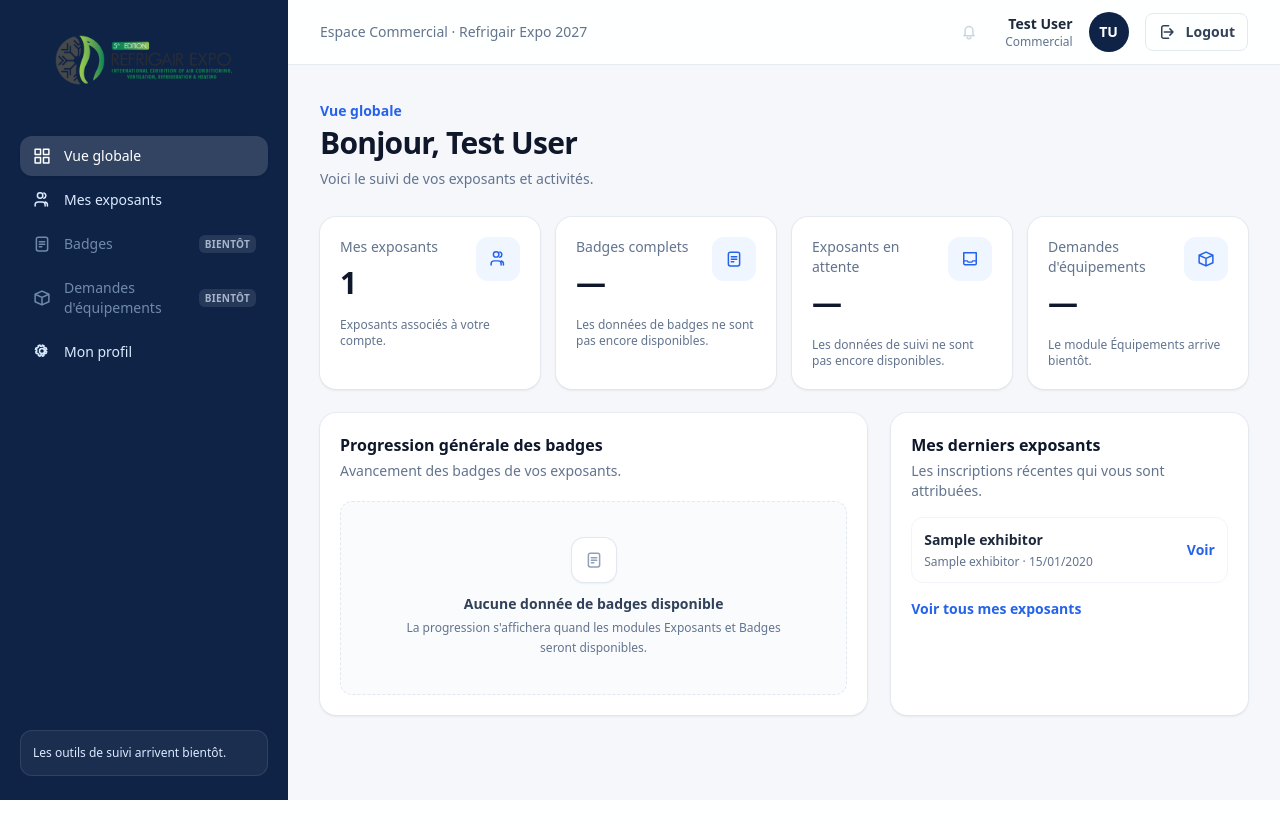
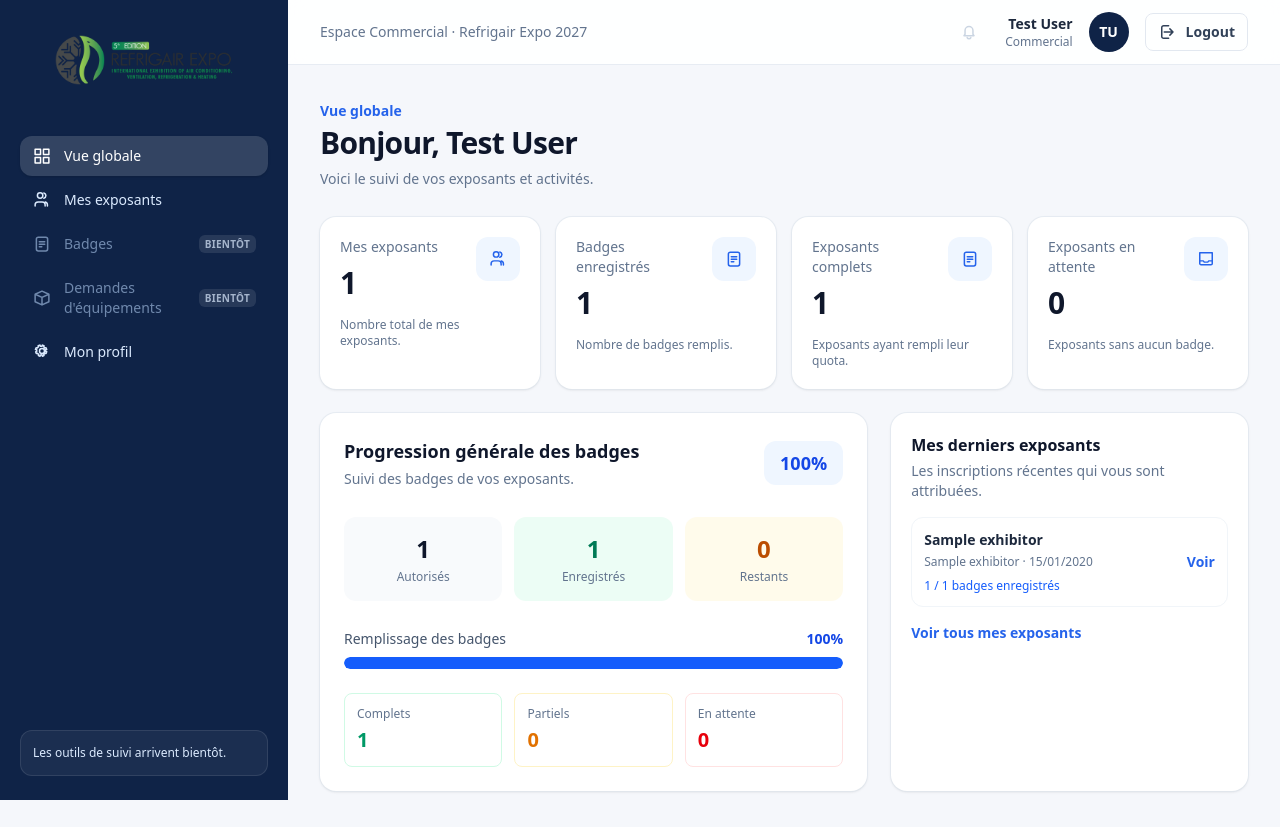
Before and after one commit to AbderrazzakMoujib/Platforme_Refrigair_expo_2027_gestion_de_salon, a Laravel app: page /commercial in a window 1280 px wide. Before the commit the page ends 800 px from the top, so only its background shows below. Run offline with Laravel 12, Linux system fonts and the light colour scheme; a user stored in the database is signed in; data comes from the database, SQL or seed files in the repository; tables that the repository leaves empty hold one stand-in row (values such as "Sample post"); style sheets or scripts are compiled from the project's sources.

Commit message:
Add commercial badge tracking dashboard

```diff
--- a/app/Http/Controllers/CommercialDashboardController.php
+++ b/app/Http/Controllers/CommercialDashboardController.php
@@ -11,14 +11,77 @@ class CommercialDashboardController extends Controller
     {
         $commercial = $request->user();
 
+        // Les exposants dyal commercial connecté uniquement
+        $exhibitors = $commercial->exhibitors()
+            ->withCount('badges')
+            ->get();
+
+        $exhibitorsCount = $exhibitors->count();
+
+        $totalAuthorizedBadges = $exhibitors
+            ->sum('authorized_badges');
+
+        $totalRegisteredBadges = $exhibitors
+            ->sum('badges_count');
+
+        $remainingBadges = max(
+            0,
+            $totalAuthorizedBadges - $totalRegisteredBadges
+        );
+
+        // Exposants li 3emro quota kaml
+        $completedExhibitors = $exhibitors
+            ->filter(fn ($exhibitor) =>
+                $exhibitor->authorized_badges > 0 &&
+                $exhibitor->badges_count >= $exhibitor->authorized_badges
+            )->count();
+
+        // Exposants li mazal ma 3emro 7ta badge
+        $pendingExhibitors = $exhibitors
+            ->filter(fn ($exhibitor) =>
+                $exhibitor->badges_count === 0 &&
+                $exhibitor->authorized_badges > 0
+            )->count();
+
+        $partialExhibitors = $exhibitors
+            ->filter(fn ($exhibitor) =>
+                $exhibitor->badges_count > 0 &&
+                $exhibitor->badges_count < $exhibitor->authorized_badges
+            )->count();
+
+        $badgeProgress = $totalAuthorizedBadges > 0
+            ? round(
+                ($totalRegisteredBadges / $totalAuthorizedBadges) * 100,
+                1
+            )
+            : 0;
+
         return view('commercial.dashboard', [
             'commercial' => $commercial,
-            'exhibitorsCount' => $commercial->exhibitors()->count(),
-            'recentExhibitors' => $commercial->exhibitors()->latest()->limit(5)->get(),
-            'commercialInitials' => collect(preg_split('/\s+/', trim($commercial->name)))
-                ->filter()->take(2)
-                ->map(fn (string $part) => mb_strtoupper(mb_substr($part, 0, 1)))
+            'commercialInitials' => collect(
+                preg_split('/\s+/', trim($commercial->name))
+            )
+                ->filter()
+                ->take(2)
+                ->map(fn (string $part) =>
+                    mb_strtoupper(mb_substr($part, 0, 1))
+                )
                 ->implode('') ?: 'C',
+
+            'exhibitorsCount' => $exhibitorsCount,
+            'totalAuthorizedBadges' => $totalAuthorizedBadges,
+            'totalRegisteredBadges' => $totalRegisteredBadges,
+            'remainingBadges' => $remainingBadges,
+            'completedExhibitors' => $completedExhibitors,
+            'pendingExhibitors' => $pendingExhibitors,
+            'partialExhibitors' => $partialExhibitors,
+            'badgeProgress' => min(100, $badgeProgress),
+
+            'recentExhibitors' => $commercial->exhibitors()
+                ->withCount('badges')
+                ->latest()
+                ->limit(5)
+                ->get(),
         ]);
     }
 }
--- a/resources/views/commercial/dashboard.blade.php
+++ b/resources/views/commercial/dashboard.blade.php
@@ -5,25 +5,167 @@
         <p class="mt-2 text-sm text-slate-500">Voici le suivi de vos exposants et activités.</p>
     </div>
 
-    <section class="mt-7 grid gap-4 sm:grid-cols-2 xl:grid-cols-4" aria-label="Mes statistiques">
-        <x-admin.stat-card label="Mes exposants" :value="$exhibitorsCount" icon="users" description="Exposants associés à votre compte." />
-        <x-admin.stat-card label="Badges complets" value="—" icon="badge" description="Les données de badges ne sont pas encore disponibles." />
-        <x-admin.stat-card label="Exposants en attente" value="—" icon="inbox" description="Les données de suivi ne sont pas encore disponibles." />
-        <x-admin.stat-card label="Demandes d'équipements" value="—" icon="box" description="Le module Équipements arrive bientôt." />
-    </section>
+
+<section class="mt-7 grid gap-4 sm:grid-cols-2 xl:grid-cols-4"
+         aria-label="Mes statistiques">
+
+    <x-admin.stat-card
+        label="Mes exposants"
+        :value="$exhibitorsCount"
+        icon="users"
+        description="Nombre total de mes exposants."
+    />
+
+    <x-admin.stat-card
+        label="Badges enregistrés"
+        :value="$totalRegisteredBadges"
+        icon="badge"
+        description="Nombre de badges remplis."
+    />
+
+    <x-admin.stat-card
+        label="Exposants complets"
+        :value="$completedExhibitors"
+        icon="badge"
+        description="Exposants ayant rempli leur quota."
+    />
+
+    <x-admin.stat-card
+        label="Exposants en attente"
+        :value="$pendingExhibitors"
+        icon="inbox"
+        description="Exposants sans aucun badge."
+    />
+
+</section>
+
 
     <section class="mt-6 grid gap-6 xl:grid-cols-5">
-        <article class="rounded-2xl bg-white p-5 shadow-sm ring-1 ring-slate-200/70 xl:col-span-3">
-            <h2 class="text-base font-bold text-slate-900">Progression générale des badges</h2>
-            <p class="mt-1 text-sm text-slate-500">Avancement des badges de vos exposants.</p>
-            <x-admin.empty-state class="mt-5" icon="badge" title="Aucune donnée de badges disponible" description="La progression s'affichera quand les modules Exposants et Badges seront disponibles." />
-        </article>
+
+<article class="rounded-2xl bg-white p-6 shadow-sm ring-1 ring-slate-200/70 xl:col-span-3">
+
+    <div class="flex items-center justify-between gap-4">
+        <div>
+            <h2 class="text-lg font-bold text-slate-900">
+                Progression générale des badges
+            </h2>
+
+            <p class="mt-1 text-sm text-slate-500">
+                Suivi des badges de vos exposants.
+            </p>
+        </div>
+
+        <span class="rounded-xl bg-blue-50 px-4 py-2 text-lg font-bold text-blue-700">
+            {{ $badgeProgress }}%
+        </span>
+    </div>
+
+    <div class="mt-7 grid grid-cols-3 gap-3 text-center">
+
+        <div class="rounded-xl bg-slate-50 p-4">
+            <p class="text-2xl font-bold text-slate-900">
+                {{ $totalAuthorizedBadges }}
+            </p>
+            <p class="mt-1 text-xs text-slate-500">
+                Autorisés
+            </p>
+        </div>
+
+        <div class="rounded-xl bg-emerald-50 p-4">
+            <p class="text-2xl font-bold text-emerald-700">
+                {{ $totalRegisteredBadges }}
+            </p>
+            <p class="mt-1 text-xs text-slate-500">
+                Enregistrés
+            </p>
+        </div>
+
+        <div class="rounded-xl bg-amber-50 p-4">
+            <p class="text-2xl font-bold text-amber-700">
+                {{ $remainingBadges }}
+            </p>
+            <p class="mt-1 text-xs text-slate-500">
+                Restants
+            </p>
+        </div>
+
+    </div>
+
+    <div class="mt-7">
+
+        <div class="mb-2 flex justify-between text-sm">
+            <span class="font-medium text-slate-600">
+                Remplissage des badges
+            </span>
+
+            <span class="font-bold text-blue-700">
+                {{ $badgeProgress }}%
+            </span>
+        </div>
+
+        <div class="h-3 w-full overflow-hidden rounded-full bg-slate-100">
+            <div
+                class="h-full rounded-full bg-blue-600 transition-all duration-500"
+                style="width: {{ $badgeProgress }}%">
+            </div>
+        </div>
+
+    </div>
+
+    <div class="mt-6 grid gap-3 sm:grid-cols-3">
+
+        <div class="rounded-lg border border-emerald-100 p-3">
+            <p class="text-xs text-slate-500">Complets</p>
+            <p class="mt-1 text-xl font-bold text-emerald-600">
+                {{ $completedExhibitors }}
+            </p>
+        </div>
+
+        <div class="rounded-lg border border-amber-100 p-3">
+            <p class="text-xs text-slate-500">Partiels</p>
+            <p class="mt-1 text-xl font-bold text-amber-600">
+                {{ $partialExhibitors }}
+            </p>
+        </div>
+
+        <div class="rounded-lg border border-red-100 p-3">
+            <p class="text-xs text-slate-500">En attente</p>
+            <p class="mt-1 text-xl font-bold text-red-600">
+                {{ $pendingExhibitors }}
+            </p>
+        </div>
+
+    </div>
+
+</article>
+
         <article class="rounded-2xl bg-white p-5 shadow-sm ring-1 ring-slate-200/70 xl:col-span-2">
             <h2 class="text-base font-bold text-slate-900">Mes derniers exposants</h2>
             <p class="mt-1 text-sm text-slate-500">Les inscriptions récentes qui vous sont attribuées.</p>
             @forelse ($recentExhibitors as $exhibitor)
                 <a href="{{ route('commercial.exhibitors.show', $exhibitor) }}" class="mt-4 flex items-center justify-between gap-3 rounded-xl border border-slate-100 p-3 hover:bg-slate-50">
-                    <span class="min-w-0"><span class="block truncate text-sm font-semibold text-slate-800">{{ $exhibitor->company_name }}</span><span class="mt-1 block truncate text-xs text-slate-500">{{ $exhibitor->contact_name }} · {{ $exhibitor->created_at?->format('d/m/Y') }}</span></span>
+
+<span class="min-w-0">
+
+    <span class="block truncate text-sm font-semibold text-slate-800">
+        {{ $exhibitor->company_name }}
+    </span>
+
+    <span class="mt-1 block truncate text-xs text-slate-500">
+        {{ $exhibitor->contact_name }} ·
+        {{ $exhibitor->created_at?->format('d/m/Y') }}
+    </span>
+
+    <!-- Nombre de badges enregistrés -->
+    <span class="mt-2 block text-xs font-medium text-blue-600">
+        {{ $exhibitor->badges_count }}
+        /
+        {{ $exhibitor->authorized_badges }}
+        badges enregistrés
+    </span>
+
+</span>
+
                     <span class="shrink-0 text-sm font-semibold text-[#2563EB]">Voir</span>
                 </a>
             @empty
```
Also changed, not shown: tests/Feature/AuthenticationTest.php (+3 -1 lines).
